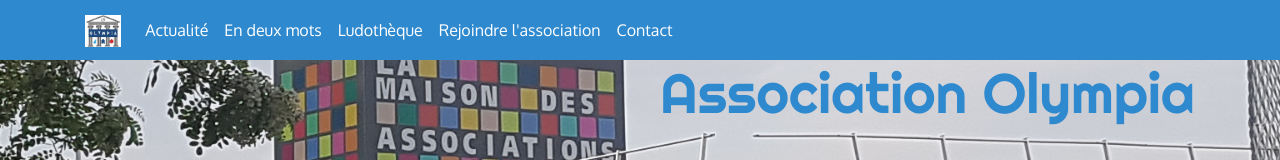
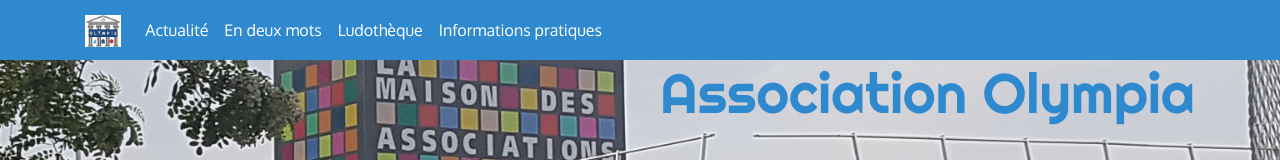
Before and after one commit to jcanard/olympia-nogent-website, a plain HTML site: page index.html in a window 1280 px wide. Shown: the top 160 px of the page. Drawn offline with nearby package versions, Linux system fonts and the light colour scheme.

Commit message:
Correction sur bandeau de menu

```diff
--- a/index.html
+++ b/index.html
@@ -37,10 +37,7 @@
                         <a class="nav-link" href="#ludotheque">Ludothèque</a>
                     </li>
                     <li class="nav-item active">
-                        <a class="nav-link" href="#rejoindre">Rejoindre l'association</a>
-                    </li>
-                    <li class="nav-item active">
-                        <a class="nav-link" href="#contact">Contact</a>
+                        <a class="nav-link" href="#infos">Informations pratiques</a>
                     </li>
                 </div>
             </div>
```
